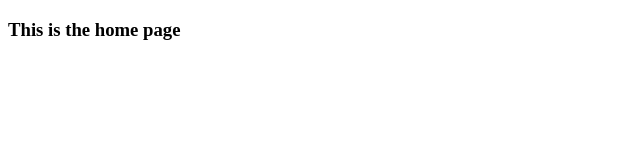
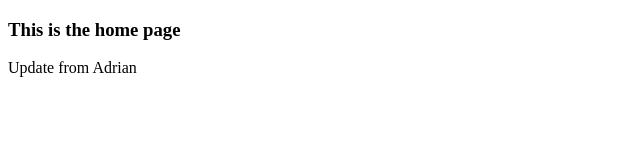
Before and after one commit to adriwg/git-branch_ex, a plain HTML site: page index.html in a window 1280 px wide. Shown: the whole page, without its empty margins (0-640 px from the left). Drawn offline with Linux system fonts and the light colour scheme.

Commit message:
Added Home content

```diff
--- a/index.html
+++ b/index.html
@@ -8,5 +8,6 @@
 </head>
 <body>
 <h3>This is the home page</h3>
+<p>Update from Adrian</p>
 </body>
 </html>
```
